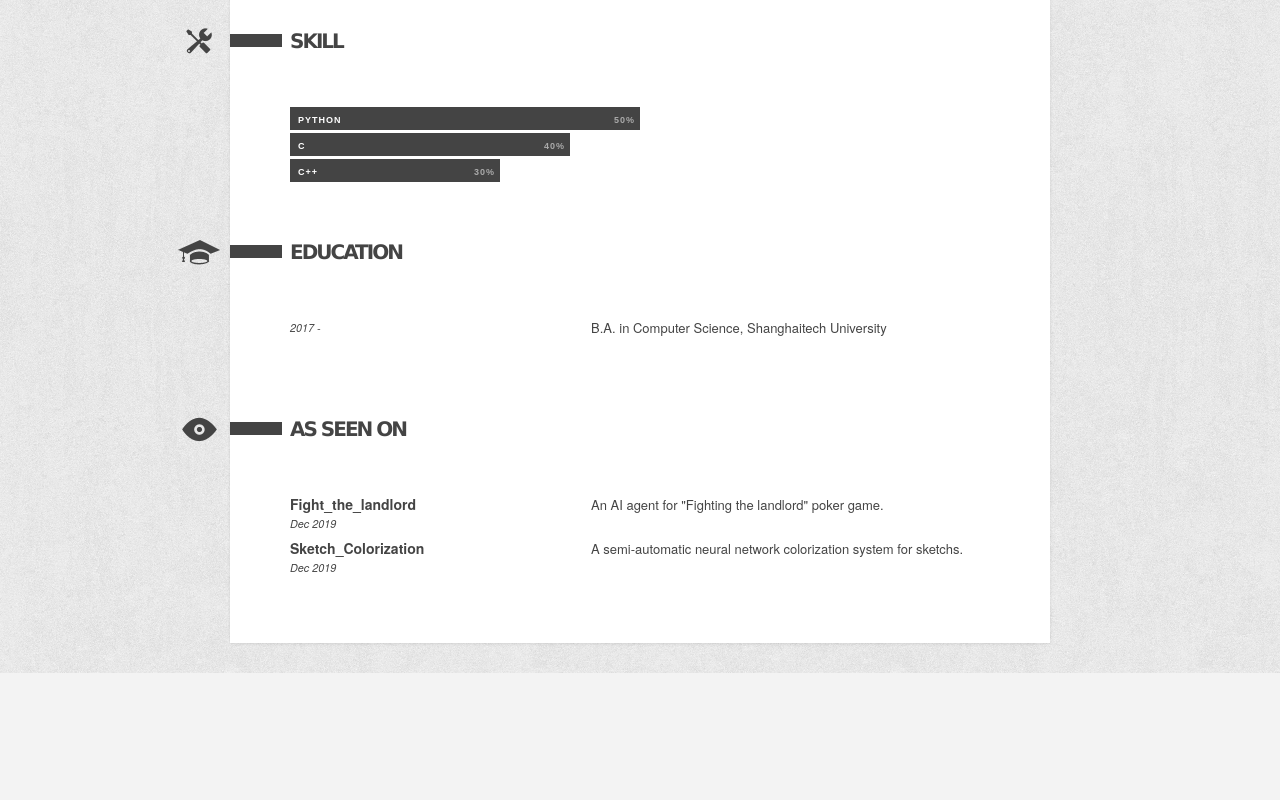
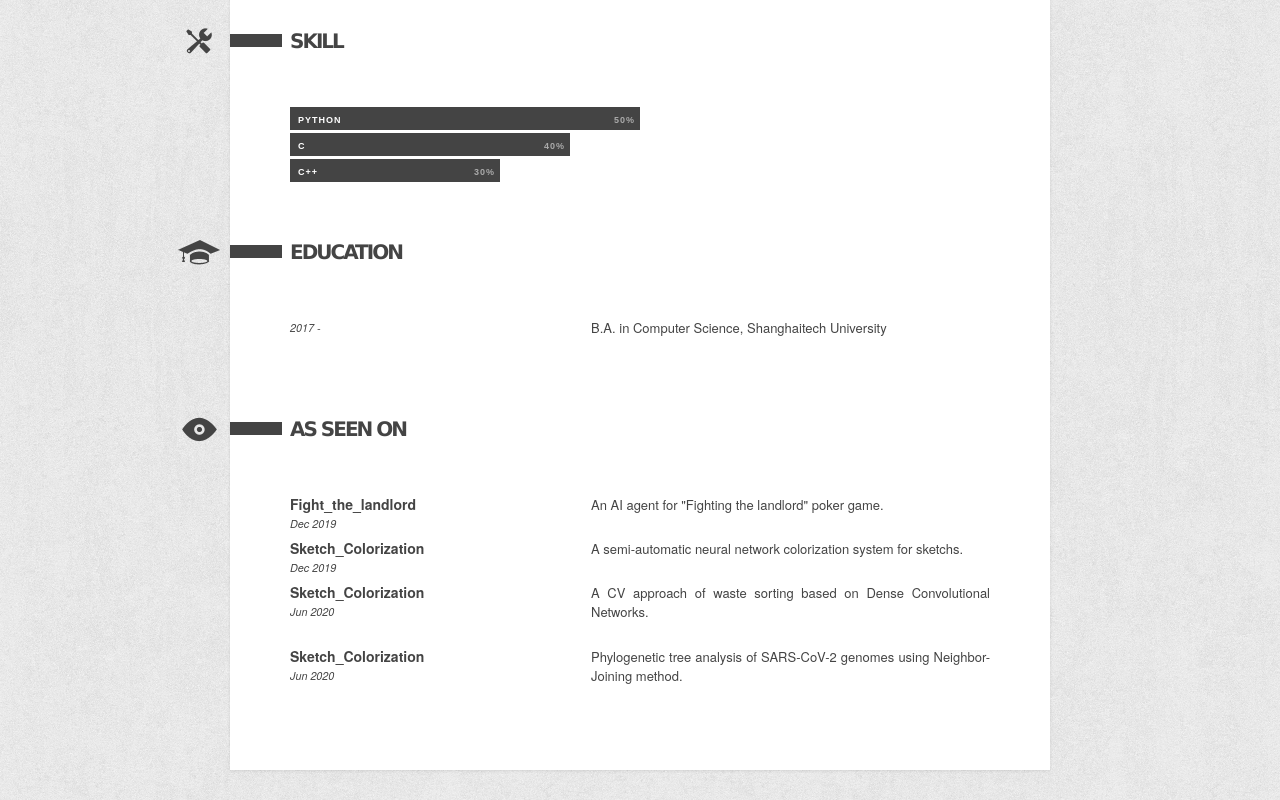
Before and after one commit to wangzzh1998/wangzzh1998.github.io, a plain HTML site: page index.html in a window 1280 px wide. Shown: the part 392-1192 px from the top of the page. Before the commit the page ends 1065 px from the top, so only its background shows below. Drawn offline with Linux system fonts and the light colour scheme.

Commit message:
2 new projects

```diff
--- a/index.html
+++ b/index.html
@@ -92,6 +92,20 @@
             </div>
             <p>A semi-automatic neural network colorization system for sketchs.</p>
         </li>
+        <li>
+            <div class="details">
+                <h3><a title="CV waste sorting" href="https://github.com/mozhutang/A-CV-approach-of-waste-sorting-based-on-Dense-Convolutional-Networks">Sketch_Colorization</a></h3>
+                <h5>Jun 2020</h5>
+            </div>
+            <p>A CV approach of waste sorting based on Dense Convolutional Networks.</p>
+        </li>
+        <li>
+            <div class="details">
+                <h3><a title="Phylogenetic-tree-analysis-of-SARS-CoV-2-genomes" href="https://github.com/mozhutang/Phylogenetic-tree-analysis-of-SARS-CoV-2-genomes">Sketch_Colorization</a></h3>
+                <h5>Jun 2020</h5>
+            </div>
+            <p>Phylogenetic tree analysis of SARS-CoV-2 genomes using Neighbor-Joining method.</p>
+        </li>
     </ul>
     <!--END PROJECT-->
 
```
